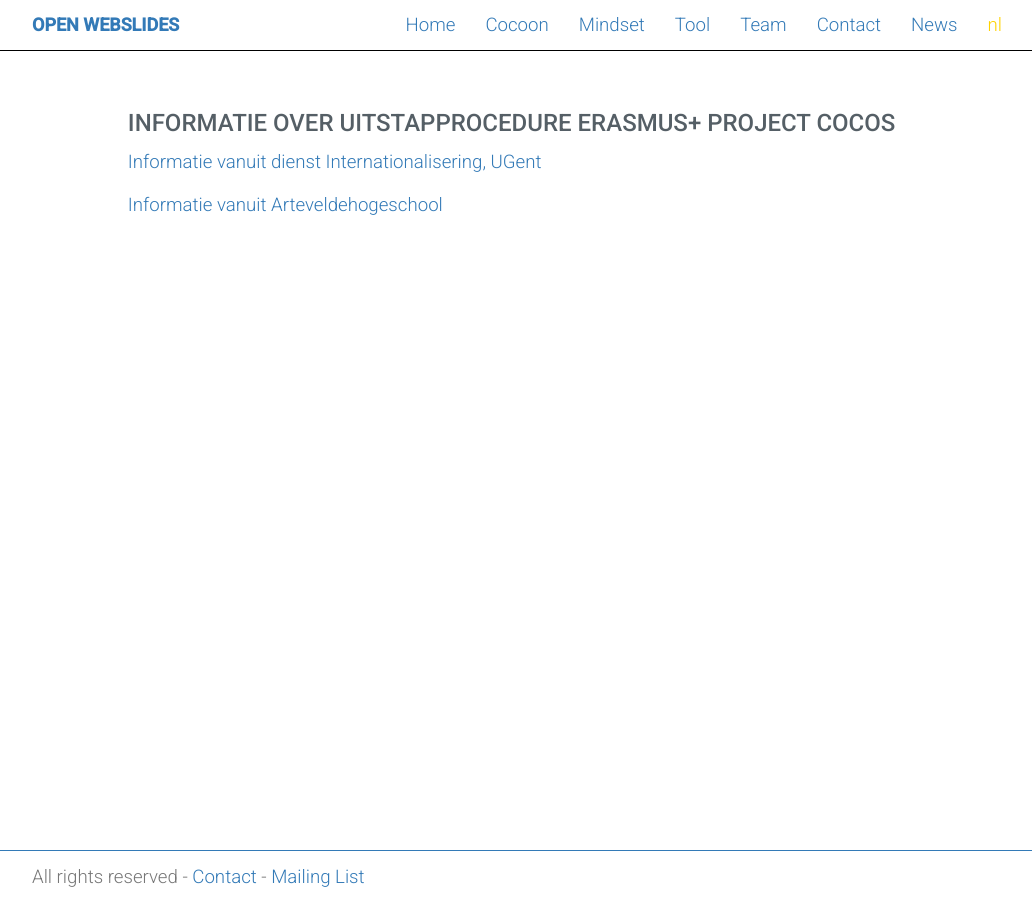
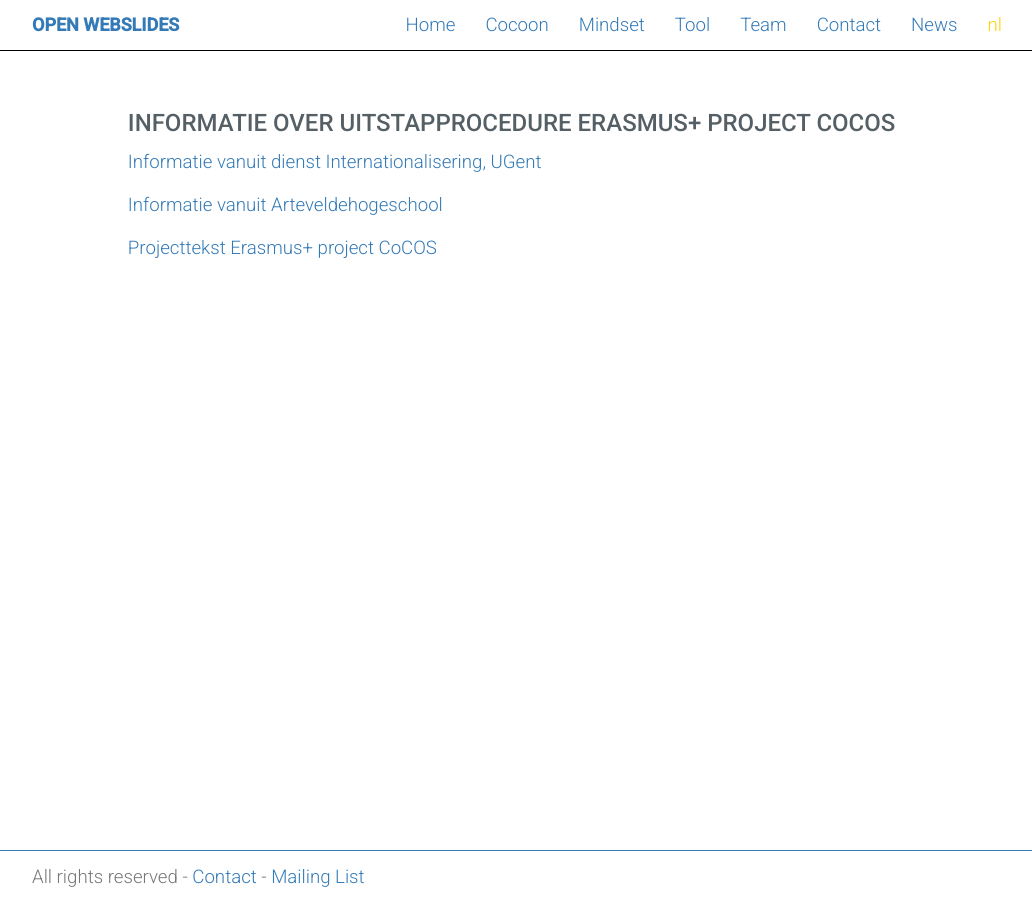
Before and after one commit to OpenWebslides/openwebslides.github.io-old, a Jekyll site: the page built from uitstap/index.html, in a window 1280 px wide. Shown: the whole page, without its empty margins (123-1155 px from the left). Built offline with Jekyll 4.4.1, drawn with Linux system fonts in a browser that asks for light colours; nearby versions of some CDN libraries.

Commit message:
add pointer to the project text

```diff
--- a/uitstap/index.html
+++ b/uitstap/index.html
@@ -12,6 +12,7 @@
       <h3 class='text-uppercase'>Informatie over uitstapprocedure Erasmus+ project CoCOS</h3>
       <p><a href="Nota_Beeindigen_deelname_Erasmus_2.pdf">Informatie vanuit dienst Internationalisering, UGent</a></p>
 	  <p><a href="tbc.pdf">Informatie vanuit Arteveldehogeschool</a></p>
+	  <p><a href="KA2_CoCOS_2017 final submitted.pdf">Projecttekst Erasmus+ project CoCOS</a></p>
     </div>
   </div>
 </section>
```
